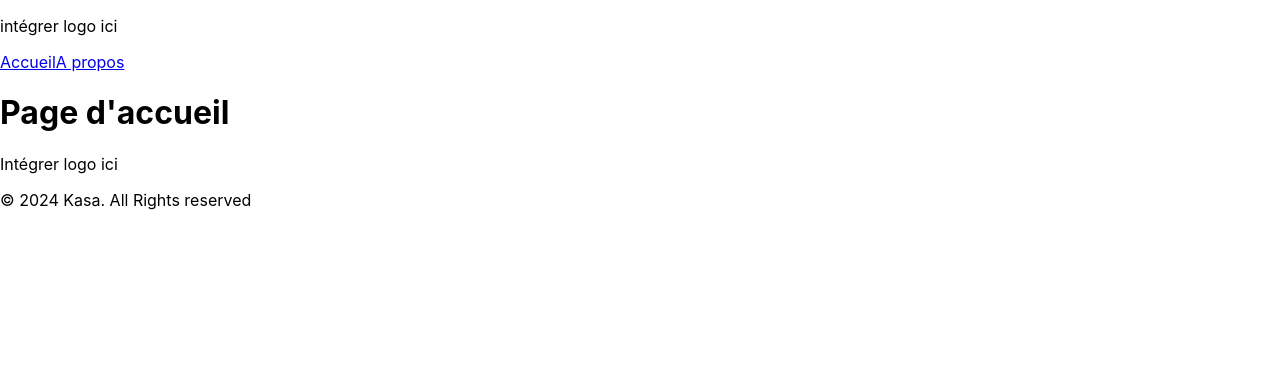
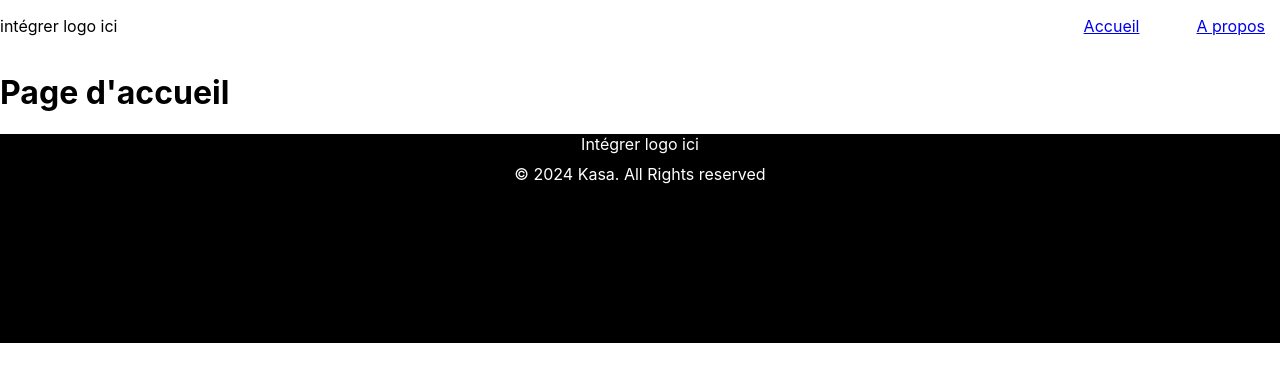
Before and after one commit to tomcre94/Projet-6, a React (Create React App) app: page / in a window 1280 px wide. Shown: the top 382 px of the page. Built offline with nearby package versions, Linux system fonts and the light colour scheme.

Commit message:
début du scss

```diff
--- a/package.json
+++ b/package.json
@@ -12,6 +12,7 @@
     "react-router-dom": "^6.22.2",
     "react-scripts": "5.0.1",
     "react-switch": "^7.0.0",
+    "sass": "^1.71.1",
     "web-vitals": "^2.1.4"
   },
   "scripts": {
--- a/src/components/layout/layout.jsx
+++ b/src/components/layout/layout.jsx
@@ -1,11 +1,12 @@
 import React from "react";
+import "./layout.scss"
 
 function Layout({ children }) {
   return (
     <div>
       <header>
+      <p>intégrer logo ici</p>
       <nav>
-        <p>intégrer logo ici</p>
         <a href="/">Accueil</a>
         <a href="/Apropos">A propos</a>
       </nav>
--- a/src/components/layout/layout.scss
+++ b/src/components/layout/layout.scss
@@ -1,8 +1,24 @@
+header {
+  display: flex;
+  justify-content: space-between;
+  align-items: center;
+  p {
+    margin-right: auto;
+  }
+}
+
+nav {
+  display: flex;
+  margin-right: 15px;
+  a { margin-left: 57px;}
+}
+
 footer {
     background-color: black;
     color: white;
     text-align: center;
-
+    align-items: center;
+    height: 209px;
    p {
       margin: 10px 0;
     }
```
Also changed, not shown: 1 other file (tests, documents, lock files or other folders).
